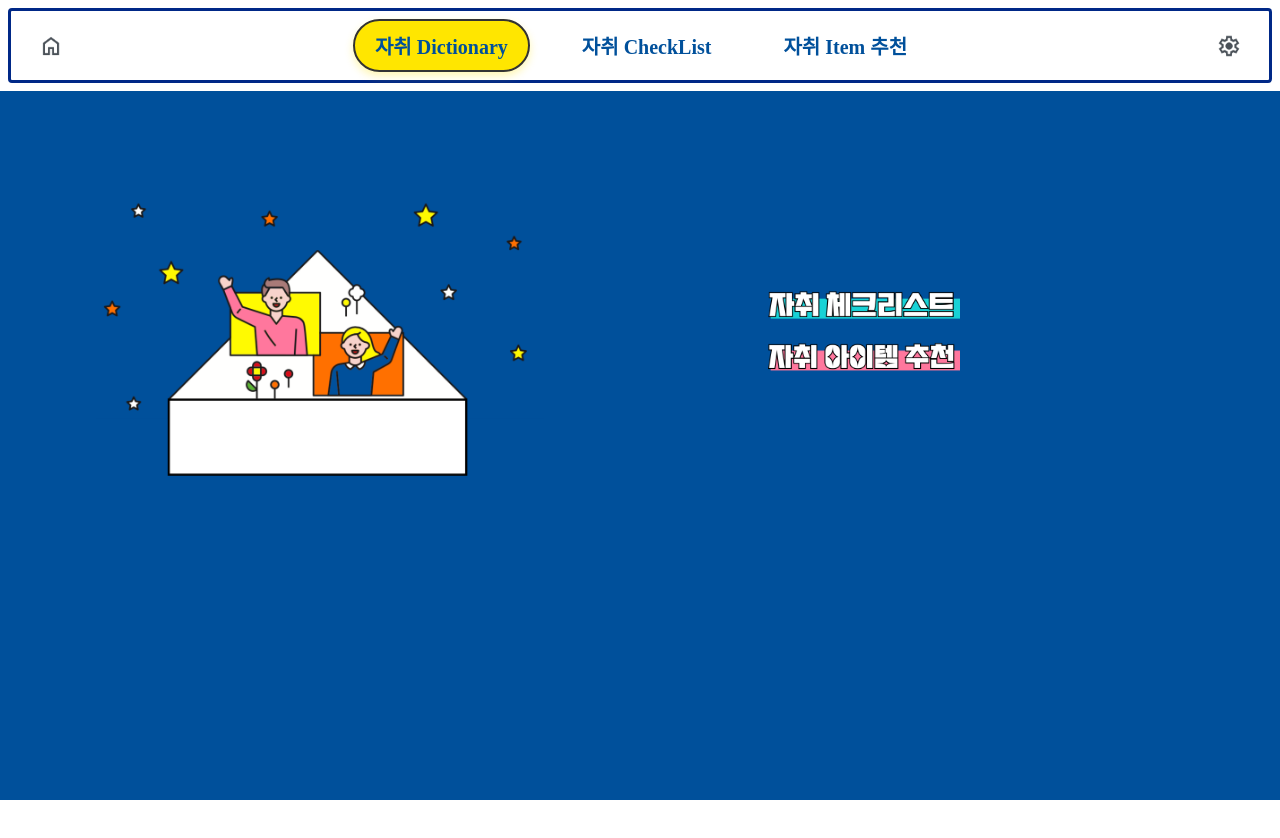
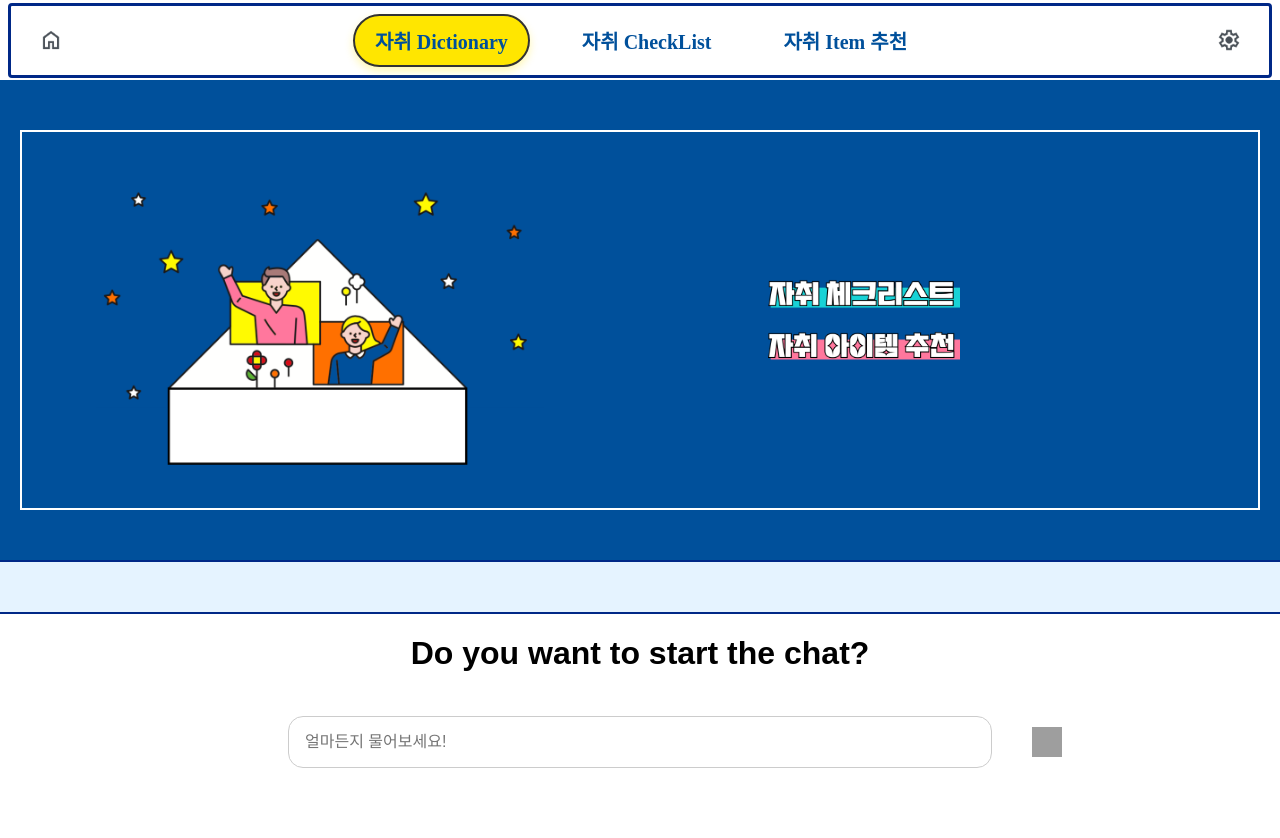
Before and after one commit to Home-Protectors/homie_FE, a React (Create React App) app in the folder homie-fe/: page / in a window 1280 px wide. Shown: the top 838 px of the page. Before the commit the page ends 800 px from the top, so only its background shows below. Built offline with nearby package versions, Linux system fonts and the light colour scheme; grey boxes are pictures that could not be loaded.

Commit message:
update : 헤더 고정 작업, 메인섹션, 챗봇 기본 부분 애니메이션 적용

```diff
--- a/homie-fe/src/App.css
+++ b/homie-fe/src/App.css
@@ -2,7 +2,7 @@
       text-align: center;
       position: relative;
       overflow-x: hidden;
-}
+    }
 
 .App-logo {
       height: 40vmin;
@@ -61,14 +61,13 @@
       overflow-x: hidden;
 }
 
+
 .page-container {
-      position: absolute;
+      margin-top: 80px; /* 헤더 높이만큼만 마진 추가 */
+      position: relative;
       width: 100%;
       min-height: calc(100vh - 80px);
-      /* header 높이만큼 빼기 */
-      left: 0;
-      right: 0;
-}
+    }
 
 /* 슬라이드 전환 */
 /* 페이지 진입 애니메이션 */
--- a/homie-fe/src/Dic/components/IntroPage.jsx
+++ b/homie-fe/src/Dic/components/IntroPage.jsx
@@ -1,10 +1,15 @@
-// src/Dic/components/IntroPage.jsx
-import React, { useEffect, useState } from 'react';
+import React, { useState, useEffect } from 'react';
 import { useNavigate } from 'react-router-dom';
 import '../css/introPage.css';
 
 const IntroPage = () => {
   const [isAnimated, setIsAnimated] = useState(false);
+  const [message, setMessage] = useState('');
+  const [opacity, setOpacity] = useState(1);
+  const [slideX, setSlideX] = useState(0);
+  const [visibleLetters, setVisibleLetters] = useState(0);
+
+  const botTitle = "자취봇";
   const navigate = useNavigate();
 
   useEffect(() => {
@@ -12,13 +17,68 @@ const IntroPage = () => {
       setIsAnimated(true);
     }, 2000);
 
-    return () => clearTimeout(timer);
+    // 스크롤 이벤트 핸들러
+    const handleScroll = () => {
+      const scrollPosition = window.scrollY;
+      const chatSection = document.querySelector('.chat-section');
+      const chatSectionTop = chatSection?.offsetTop ?? 0;
+
+      // 메인 섹션 가로 슬라이드 계산
+      const slideStart = 0;
+      const slideEnd = chatSectionTop;
+      const slideProgress = Math.min(scrollPosition / slideEnd, 1);
+      const slideDistance = 100; // 슬라이드할 거리 (vw 단위)
+      setSlideX(slideProgress * slideDistance);
+
+      // 스크롤 진행도 계산 (0 ~ 1)
+      const progress = Math.min(Math.max(scrollPosition / chatSectionTop, 0), 1);
+
+      // 보여줄 글자 수 계산 (0 ~ 3)
+      const lettersToShow = Math.floor(progress * botTitle.length);
+      setVisibleLetters(lettersToShow);
+
+      // 타이틀 페이드아웃 계산
+      const fadeStart = chatSectionTop * 0.5;
+      const fadeEnd = chatSectionTop;
+
+      if (scrollPosition <= fadeStart) {
+        setOpacity(1);
+      } else if (scrollPosition >= fadeEnd) {
+        setOpacity(0);
+      } else {
+        const fadeLength = fadeEnd - fadeStart;
+        const fadeProgress = (scrollPosition - fadeStart) / fadeLength;
+        setOpacity(1 - fadeProgress);
+      }
+    };
+
+    window.addEventListener('scroll', handleScroll);
+
+    return () => {
+      clearTimeout(timer);
+      window.removeEventListener('scroll', handleScroll);
+    };
   }, []);
+
+  const handleSubmit = (e) => {
+    e.preventDefault();
+    if (message) {
+      console.log('Message submitted:', message);
+      setMessage('');
+    }
+  };
 
   return (
     <div className="intro-container">
       {/* 메인 섹션 */}
-      <div className="main-section">
+      <div
+        className="main-section"
+        style={{
+          transform: `translateX(${slideX}vw)`,
+          transition: 'transform 0.1s ease-out'
+        }}
+      >
+
         <div className={`main-content ${isAnimated ? 'slide-left' : ''}`}>
           <img src="/house.png" alt="집 이미지" className="house-image" />
         </div>
@@ -28,7 +88,45 @@ const IntroPage = () => {
         </div>
       </div>
 
-
+      {/* 채팅 섹션 */}
+      <div className="chat-section">
+      <div className="chat-top-bar">
+        <span className="bot-title">
+          {[...botTitle].map((char, index) => (
+            <span
+              key={index}
+              className={`title-char ${index < visibleLetters ? 'visible' : ''}`}
+            >
+              {char}
+            </span>
+          ))}
+        </span>
+      </div>
+        <div className="chat-container">
+        <h1
+            className="chat-title"
+            style={{
+              opacity: opacity,
+              visibility: opacity === 0 ? 'hidden' : 'visible',
+              transition: 'opacity 0.01s ease, visibility 0.01s ease'
+            }}
+          >
+            Do you want to start the chat?
+        </h1>
+          <form onSubmit={handleSubmit} className="chat-form">
+            <input
+              type="text"
+              value={message}
+              onChange={(e) => setMessage(e.target.value)}
+              placeholder="얼마든지 물어보세요!"
+              className="chat-input"
+            />
+            <button type="submit" className="scroll-button">
+              <img src="/scrollTop.png" alt="Submit" className="scroll-icon" />
+            </button>
+          </form>
+        </div>
+      </div>
     </div>
   );
 };
--- a/homie-fe/src/Dic/css/introPage.css
+++ b/homie-fe/src/Dic/css/introPage.css
@@ -1,11 +1,9 @@
-/* src/Dic/css/introPage.css */
 .intro-container {
   position: relative;
   width: 100%;
-      height: 90vh;
-      background-color: #00509B;
   display: flex;
   flex-direction: column;
+  overflow-x: hidden; /* 가로 스크롤 방지 */
 }
 
 /* 메인 섹션 스타일 */
@@ -13,8 +11,22 @@
   position: relative;
   display: flex;
   justify-content: center;
+  background-color: #00509B;
   align-items: center;
   height: 60vh;
+  min-height: 400px;
+  will-change: transform;
+}
+
+.main-section::before {
+  content: '';
+  position: absolute;
+  top: 50px;  /* 상단 여백 */
+  left: 20px;  /* 좌측 여백 */
+  right: 20px;  /* 우측 여백 */
+  bottom: 50px;  /* 하단 여백 */
+  border: 2px solid white;
+  pointer-events: none;  /* 테두리가 클릭 이벤트를 방해하지 않도록 */
 }
 
 .main-content {
@@ -33,6 +45,9 @@
   height: auto;
   object-fit: contain;
 }
+
+/*메인 섹션 내부 하얀 선 추가*/
+
 
 /* 사이드 버튼 스타일 */
 .side-buttons {
@@ -62,6 +77,113 @@
   transform: scale(1.05);
 }
 
+/* 새로운 채팅 섹션 스타일 */
+.chat-section {
+  position: relative; /* chat-form의 기준점이 됨 */
+  width: 100%;
+  height: calc(100vh - 80px);
+  background-color: white;
+}
+
+.chat-top-bar {
+  width: 100%;
+  height: 50px;
+  background-color: #E5F3FF;
+  border-top: 2px solid #002887;
+  border-bottom: 2px solid #002887;
+  display: flex;
+  align-items: center;
+  padding: 0 20px;  /* 좌우 여백 */
+}
+
+.bot-title {
+  color: #002887;
+  font-family: "PyeongChang Peace", sans-serif;
+  font-size: 18px;
+  font-weight: bold;
+  display: flex;
+}
+
+.title-char {
+  opacity: 0;
+  transform: translateY(10px);
+  transition: opacity 0.3s ease, transform 0.3s ease;
+}
+
+.title-char.visible {
+  opacity: 1;
+  transform: translateY(0);
+}
+
+.chat-container {
+  width: 100%;
+  max-width: 1200px;
+  margin: 0 auto;
+  display: flex;
+  flex-direction: column;
+  align-items: center;
+  gap: 2rem;
+}
+
+.chat-title {
+  color: #000;
+  text-align: center;
+  font-family: "PyeongChang Peace", sans-serif;
+  font-size: 32px;
+  font-weight: 700;
+  will-change: opacity;
+}
+
+.chat-form {
+  position: fixed; /* viewport에 고정 */
+  bottom: 2rem; /* 하단에서의 간격 */
+  left: 50%; /* 가운데 정렬을 위해 */
+  transform: translateX(-50%); /* 가운데 정렬 완성 */
+  width: 100%;
+  max-width: 800px;
+  display: flex;
+  align-items: center;
+  gap: 1rem;
+  padding: 0 2rem; /* 좌우 여백 */
+  z-index: 100; /* 다른 요소들 위에 표시 */
+}
+
+.chat-input {
+  width: 100%;
+  height: 50px;
+  padding: 0 1rem;
+  margin: 0 3rem;
+  border: 1px solid #ccc;
+  border-radius: 15px;
+  font-size: 16px;
+  outline: none;
+}
+
+.chat-input:focus {
+  border-color: #00509B;
+}
+
+.scroll-button {
+  position: absolute;
+  right: 10px;
+  background: none;
+  border: none;
+  cursor: pointer;
+  padding: 0;
+  display: flex;
+  align-items: center;
+  justify-content: center;
+}
+
+.scroll-icon {
+  width: 30px;
+  height: 30px;
+  transition: transform 0.3s ease;
+}
+
+.scroll-button:hover .scroll-icon {
+  transform: scale(1.1);
+}
 
 /* 반응형 디자인을 위한 미디어 쿼리 */
 @media (max-width: 1024px) {
@@ -73,8 +195,12 @@
     width: 20vw;
   }
 
-      .bottom-frame {
-        width: 95%;
+  .chat-container {
+    width: 90%;
+  }
+
+  .chat-title {
+    font-size: 28px;
   }
 }
 
@@ -87,7 +213,29 @@
     width: 25vw;
   }
 
-      .grid-button {
-        font-size: 0.9rem;
+  .chat-title {
+    font-size: 24px;
+  }
+
+  .chat-input {
+    height: 45px;
+    font-size: 14px;
   }
 }
+
+::-webkit-scrollbar {
+  width: 8px;
+}
+
+::-webkit-scrollbar-track {
+  background: #f1f1f1;
+}
+
+::-webkit-scrollbar-thumb {
+  background: #000000;
+  border-radius: 4px;
+}
+
+::-webkit-scrollbar-thumb:hover {
+  background: #000000;
+}
--- a/homie-fe/src/Header/Header.jsx
+++ b/homie-fe/src/Header/Header.jsx
@@ -21,6 +21,7 @@ const Header = () => {
   };
 
   return (
+    <div className = "header-container">
     <header className="header">
       <button
         className="icon-button header-left"
@@ -66,6 +67,7 @@ const Header = () => {
         <img src="/icons/settings.png" alt="설정" className="icon" />
       </button>
     </header>
+    </div>
   );
 };
 
--- a/homie-fe/src/Header/header.css
+++ b/homie-fe/src/Header/header.css
@@ -7,8 +7,22 @@
       background-color: #fff;
       border: 3px solid #002887;
       border-radius: 4px;
-      margin: 8px;
+      width: calc(100% - 16px); /* 좌우 여백 고려 */
+      margin: 0 8px;
+      box-sizing: border-box;
+    }
 
+.header-container {
+      position: fixed;
+      top: 0;
+      left: 0;
+      width: 100%;
+      z-index: 1000;
+      background-color: white;
+      height: 80px; /* 헤더 컨테이너 높이 설정 */
+      display: flex;
+      align-items: center;
+      justify-content: center;
 }
 
 /* 아이콘 버튼 스타일 */
```
Lines whose indentation alone changed are shown as unchanged.
